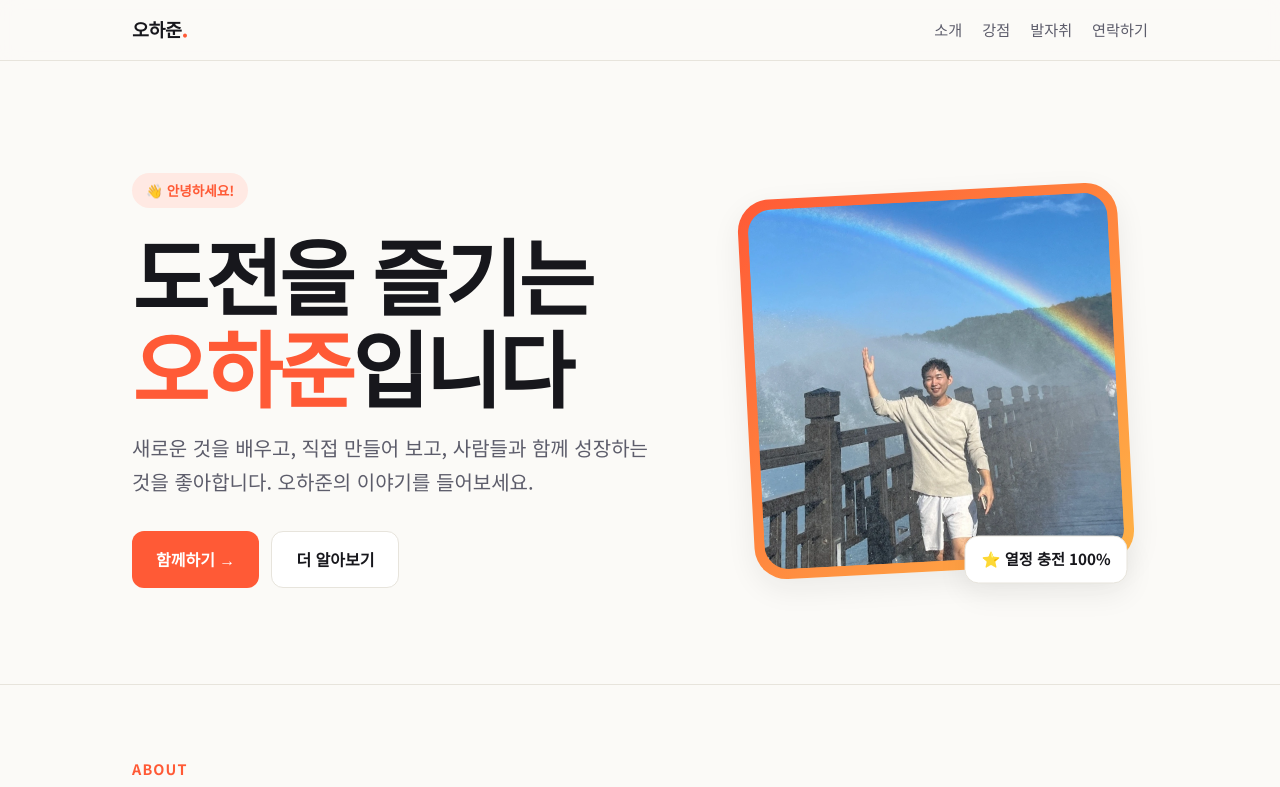
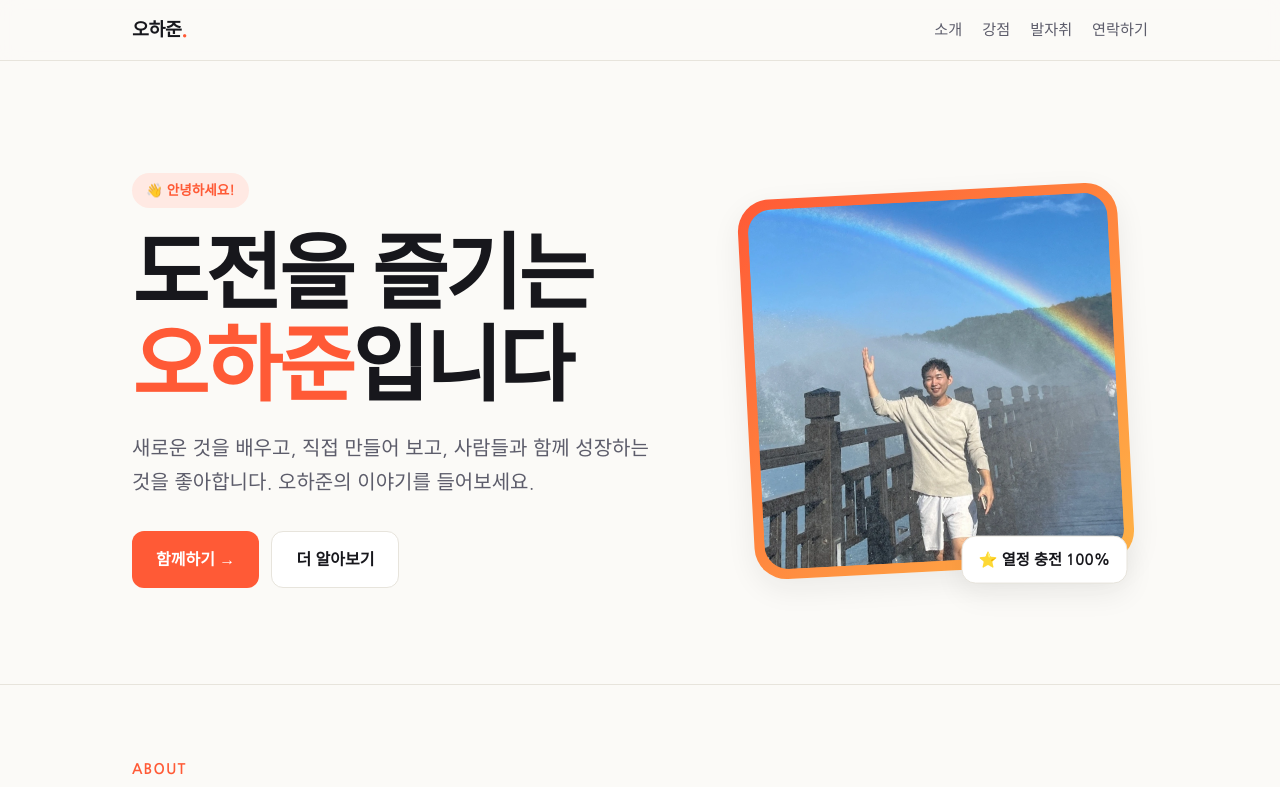
Before and after one commit to ohjohj05-blip/-, a plain HTML site: page index.html in a window 1280 px wide. Shown: the top 787 px of the page. Drawn offline with Linux system fonts and the light colour scheme.

Commit message:
Switch site font to Nanum Gothic
Co-Authored-By: Claude Opus 5.5 <noreply@anthropic.com>
Claude-Session: https://claude.ai/code/session_01CXNWsmRZG9g9iRTXxeJr6H

```diff
--- a/index.html
+++ b/index.html
@@ -7,7 +7,7 @@
 <meta name="description" content="오하준을 소개합니다. 꿈, 강점, 활동, 그리고 연락처.">
 <link rel="preconnect" href="https://fonts.googleapis.com">
 <link rel="preconnect" href="https://fonts.gstatic.com" crossorigin>
-<link href="https://fonts.googleapis.com/css2?family=Noto+Sans+KR:wght@400;500;700;900&display=swap" rel="stylesheet">
+<link href="https://fonts.googleapis.com/css2?family=Nanum+Gothic:wght@400;700;800&display=swap" rel="stylesheet">
 <style>
   :root {
     --bg: #fbfaf7;
@@ -50,7 +50,7 @@
   body {
     background: var(--bg);
     color: var(--ink);
-    font-family: "Noto Sans KR", system-ui, sans-serif;
+    font-family: "Nanum Gothic", "Apple SD Gothic Neo", "Malgun Gothic", sans-serif;
     line-height: 1.7;
     word-break: keep-all;
     overflow-x: hidden;
```
